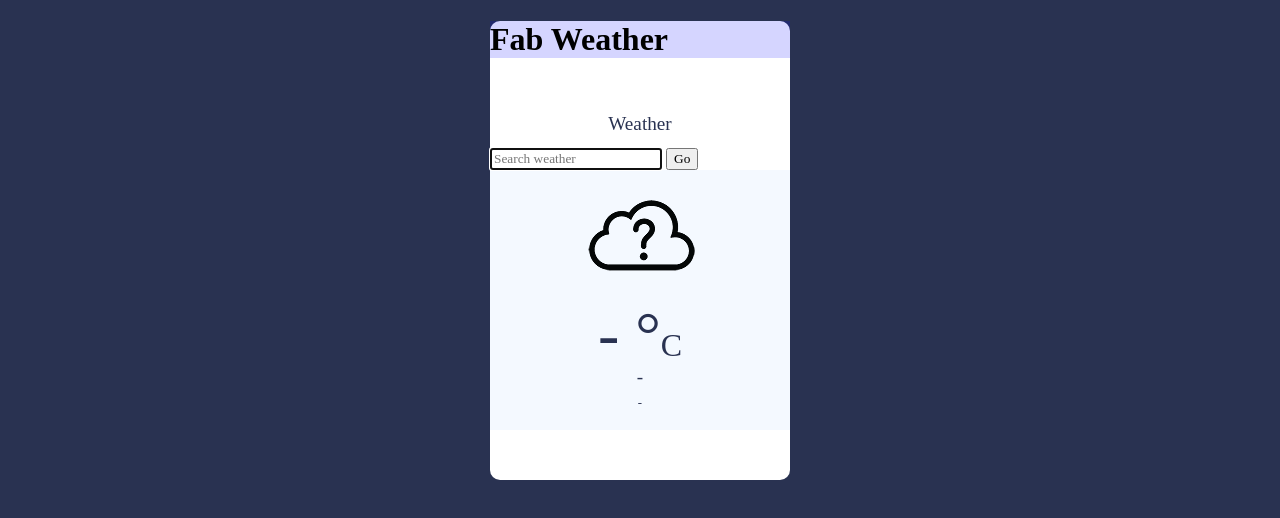
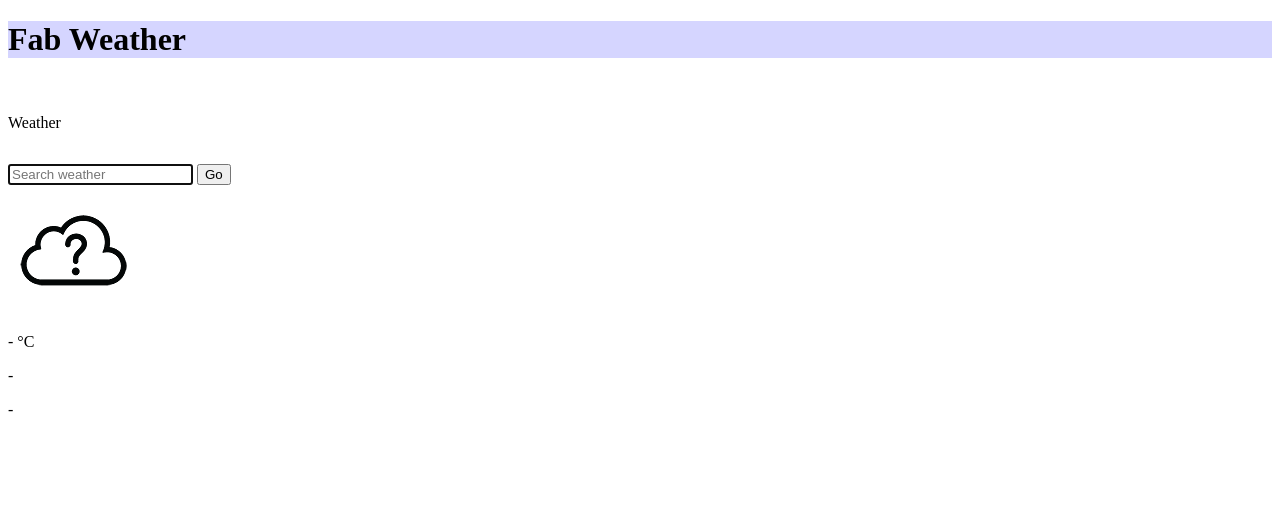
Before and after one commit to Fabrizioc2c/javascript-project, a plain HTML site: page index.html in a window 1280 px wide. Drawn offline with Linux system fonts and the light colour scheme.

Commit message:
Works on Progress

```diff
--- a/main.js
+++ b/main.js
@@ -1,18 +1,8 @@
-const iconElement = document.querySelector(".weather-icon");
-const tempElement = document.querySelector(".temperature-value p");
-const descElement = document.querySelector(".temperature-description p");
-const locationElement = document.querySelector(".location p");
-const notificationElement = document.querySelector(".notification");
 
 
 const weather = {};
 
-weather.temperature = {
-    unit : "celsius"
-}
-  const KELVIN = 273;
-
-//const key = "5592128f62ae0bf71e7b939a95d8465c";
+const key = "5592128f62ae0bf71e7b939a95d8465c";
 
 if('geolocation' in navigator){
     navigator.geolocation.getCurrentPosition(setPosition, showError);
@@ -37,47 +27,4 @@ function getWeather(latitude, longitude){
     let api = `http://api.openweathermap.org/data/2.5/weather?lat=${latitude}&lon=${longitude}&appid=${'5592128f62ae0bf71e7b939a95d8465c'}`;
 
 
-    //     console.log(api) }
- fetch(api)
-        .then(function(response){
-            let data = response.json();
-            return data;
-        })
-    .then(function(data){
-            weather.temperature.value = Math.floor(data.main.temp - KELVIN);
-            weather.description = data.weather[0].description;
-            weather.iconId = data.weather[0].icon;
-            weather.city = data.name;
-            weather.country = data.sys.country;
-        })
-        .then(function(){
-            displayWeather();
-        });
-}
-
-function displayWeather(){
-    iconElement.innerHTML = `<img src="icons/${weather.iconId}.png"/>`;
-    tempElement.innerHTML = `${weather.temperature.value}°<span>C</span>`;
-    descElement.innerHTML = weather.description;
-    locationElement.innerHTML = `${weather.city}, ${weather.country}`;
-}
-
-  /*
-function celsiusToFahrenheit(temperature){
-    return (temperature * 9/5) + 32;
-}
-
-tempElement.addEventListener("click", function(){
-    if(weather.temperature.value === undefined) return;
-
-    if(weather.temperature.unit == "celsius"){
-        let fahrenheit = celsiusToFahrenheit(weather.temperature.value);
-        fahrenheit = Math.floor(fahrenheit);
-
-        tempElement.innerHTML = `${fahrenheit}°<span>F</span>`;
-        weather.temperature.unit = "fahrenheit";
-    }else{
-        tempElement.innerHTML = `${weather.temperature.value}°<span>C</span>`;
-        weather.temperature.unit = "celsius"
-    }
-});*/
+     console.log(api) }
--- a/style.css
+++ b/style.css
@@ -1,108 +1,5 @@
-*{
-     font-family: "Rimouski";
- }
-
- body{
-     background-color: #293251;
- }
-
- .container{
-     width: 300px;
-     background-color: #FFF;
-
-     display: block;
-     margin: 0 auto;
-
-     border-radius: 10px;
-     padding-bottom : 50px;
- }
-
- .app-title{
-     width: 300px;
-     height: 50px;
-     border-radius: 20px 20px 0 0;
- }
-
- .app-title p{
-     text-align: center;
-     padding: 15px;
-     margin: 0 auto;
-     font-size: 1.2em;
-     color: #293251;
- }
-
- .notification{
-     background-color: #f8d7da;
-     display: none;
- }
-
- .notification p{
-     color: #721c24;
-     font-size: 1.2em;
-     margin: 0;
-     text-align: center;
-     padding: 10px 0;
- }
-
- .weather-container{
-     width: 300px;
-     height: 260px;
-     background-color: #F4F9FF;
- }
-
- .weather-icon{
-     width: 300px;
-     height: 128px;
- }
-
- .weather-icon img{
-     display: block;
-     margin: 0 auto;
- }
-
- .temperature-value{
-     width: 300px;
-     height:60px;
- }
-
- .temperature-value p{
-     padding: 0;
-     margin: 0;
-     color: #293251;
-     font-size: 4em;
-     text-align: center;
-     cursor: pointer;
- }
-
- .temperature-value p:hover{
-
- }
-
- .temperature-value span{
-     color: #293251;
-     font-size: 0.5em;
- }
-
- .temperature-description{
-
- }
-
- .temperature-description p{
-     padding: 8px;
-     margin: 0;
-     color: #293251;
-     text-align: center;
-     font-size: 1.2em;
- }
-
- .location{
-
- }
-
- .location p{
-     margin: 0;
-     padding: 0;
-     color: #293251;
-     text-align: center;
-     font-size: 0.8em;
- }
+.app-title{
+    width: 300px;
+    height: 50px;
+    border-radius: 20px 20px 0 0;
+}
```
Also changed, not shown: 1 other file.
